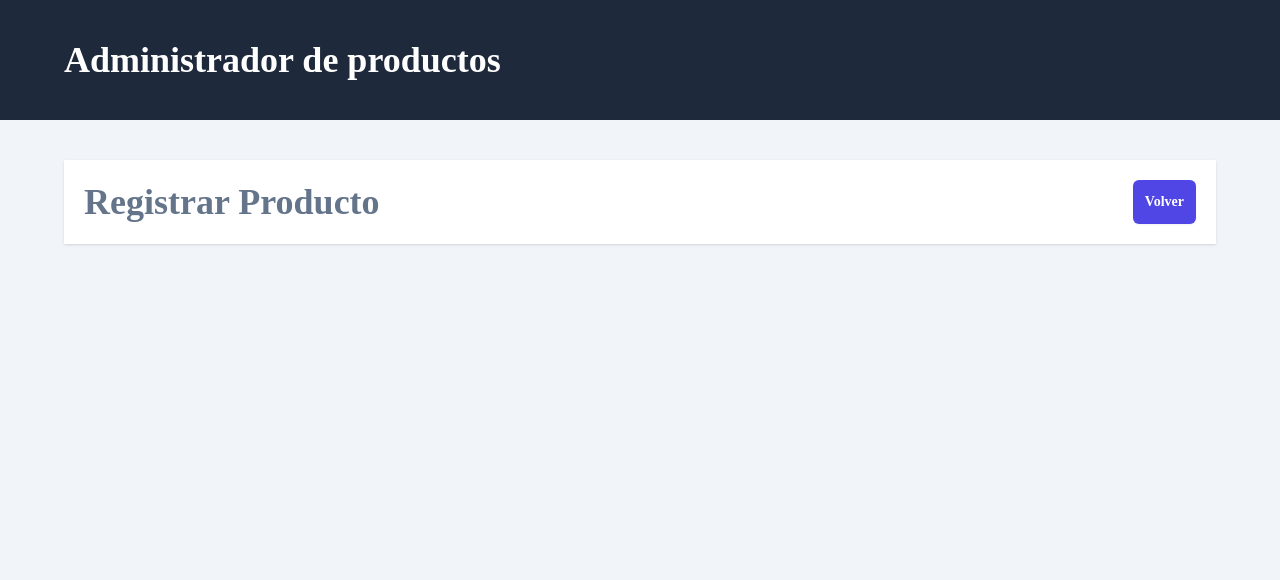
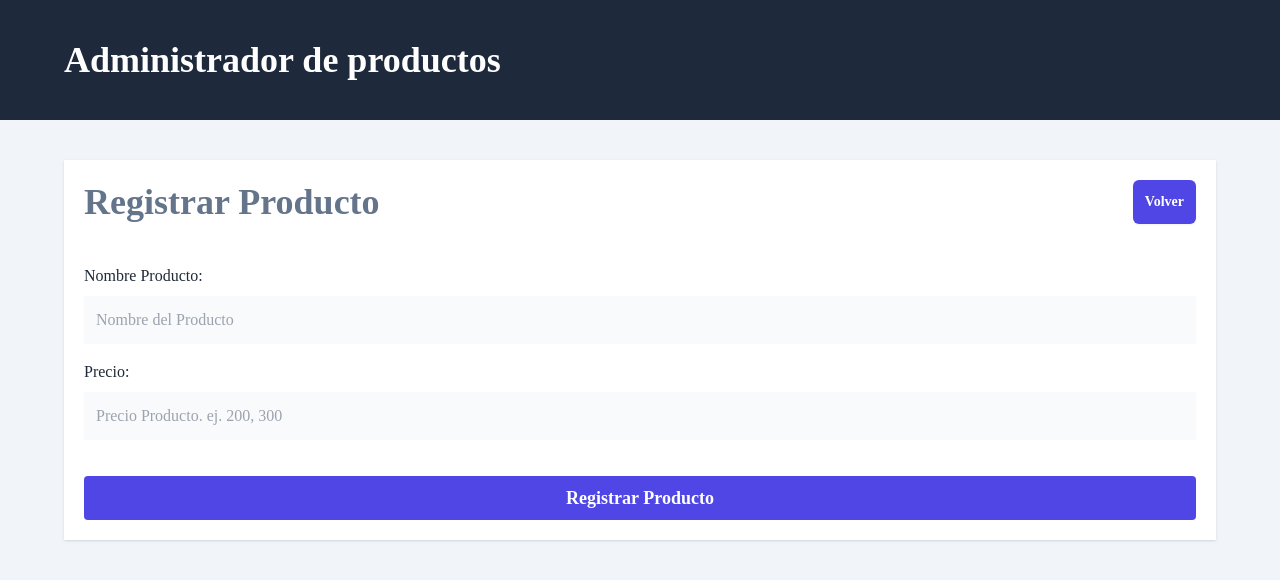
Before and after one commit to BryanLlana/Product_manager_frontend, a React (Vite) app: page /nuevo-producto in a window 1280 px wide. Shown: the top 580 px of the page. Built offline with nearby package versions, Linux system fonts and the light colour scheme.

Commit message:
Validation in register product ready

```diff
--- /dev/null
+++ b/src/components/Error.tsx
@@ -0,0 +1,9 @@
+import { PropsWithChildren } from "react"
+
+const Error = ({ children}: PropsWithChildren) => {
+  return (
+    <p className="font-bold text-red-600 pt-2 pl-2">{ children }</p>
+  )
+}
+
+export default Error
--- a/src/main.tsx
+++ b/src/main.tsx
@@ -5,7 +5,7 @@ import Layout from './layouts/Layout'
 import Products from './pages/Products'
 import "@fontsource-variable/onest";
 import './index.css'
-import RegisterProduct from './pages/RegisterProduct'
+import RegisterProduct, { action as actionRegisterProduct } from './pages/RegisterProduct'
 
 const router = createBrowserRouter([
   {
@@ -18,7 +18,8 @@ const router = createBrowserRouter([
       },
       {
         path: '/nuevo-producto',
-        element: <RegisterProduct />
+        element: <RegisterProduct />,
+        action: actionRegisterProduct
       }
     ]
   }
--- a/src/pages/RegisterProduct.tsx
+++ b/src/pages/RegisterProduct.tsx
@@ -1,6 +1,27 @@
-import { Link } from 'react-router-dom';
+import { Link, Form, ActionFunction, useActionData } from 'react-router-dom';
+import Error from '../components/Error';
+
+type Inputs = {
+  name: string,
+  price: string
+}
+
+export const action: ActionFunction = async ({ request }) => {
+  const inputs = Object.fromEntries(await request.formData()) as Inputs
+  const errors: {[key: string]: any} = {}
+
+  if (!inputs.name) errors.name = 'El nombre es obligatorio'
+  if (!Number(inputs.price)) errors.price = 'El precio es obligatorio'
+  if (Object.values(errors).length > 0) return errors
+
+
+
+  return {}
+}
 
 const RegisterProduct = () => {
+  const errors = useActionData()
+
   return (
     <>
       <div className="flex justify-between items-center">
@@ -11,6 +32,47 @@ const RegisterProduct = () => {
         >Volver
         </Link>
       </div>
+
+      <Form
+        className="mt-10"
+        method='POST'
+      >
+
+        <div className="mb-4">
+          <label
+            className="text-gray-800"
+            htmlFor="name"
+          >Nombre Producto:</label>
+          <input
+            id="name"
+            type="text"
+            className="mt-2 block w-full p-3 bg-gray-50"
+            placeholder="Nombre del Producto"
+            name="name"
+          />
+          { errors?.name && <Error>{errors?.name}</Error>}
+        </div>
+        <div className="mb-4">
+          <label
+            className="text-gray-800"
+            htmlFor="price"
+          >Precio:</label>
+          <input
+            id="price"
+            type="number"
+            className="mt-2 block w-full p-3 bg-gray-50"
+            placeholder="Precio Producto. ej. 200, 300"
+            min={0}
+            name="price"
+          />
+          { errors?.price && <Error>{errors?.price}</Error>}
+        </div>
+        <input
+          type="submit"
+          className="mt-5 w-full bg-indigo-600 p-2 text-white font-bold text-lg cursor-pointer rounded"
+          value="Registrar Producto"
+        />
+      </Form>
     </>
   )
 }
```
